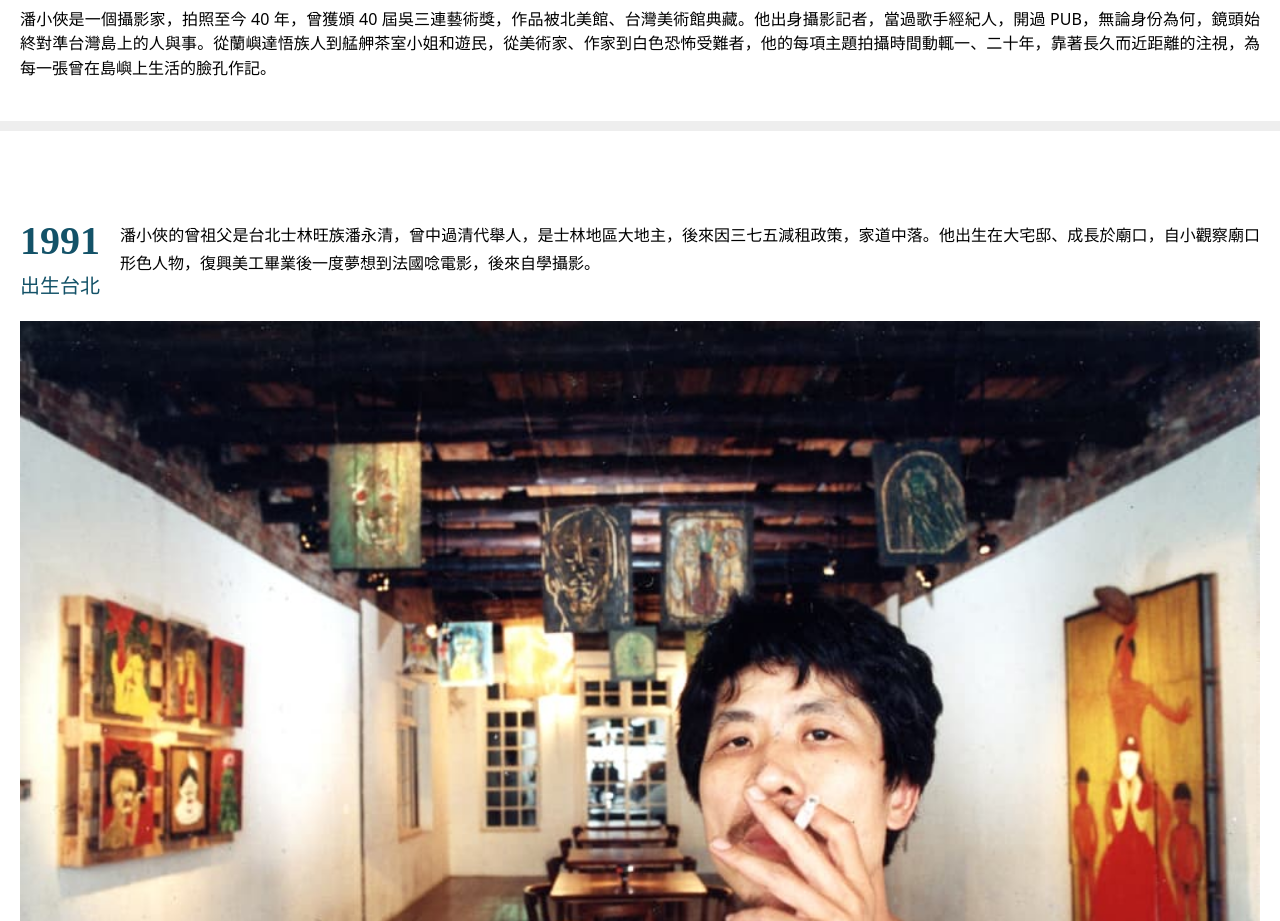
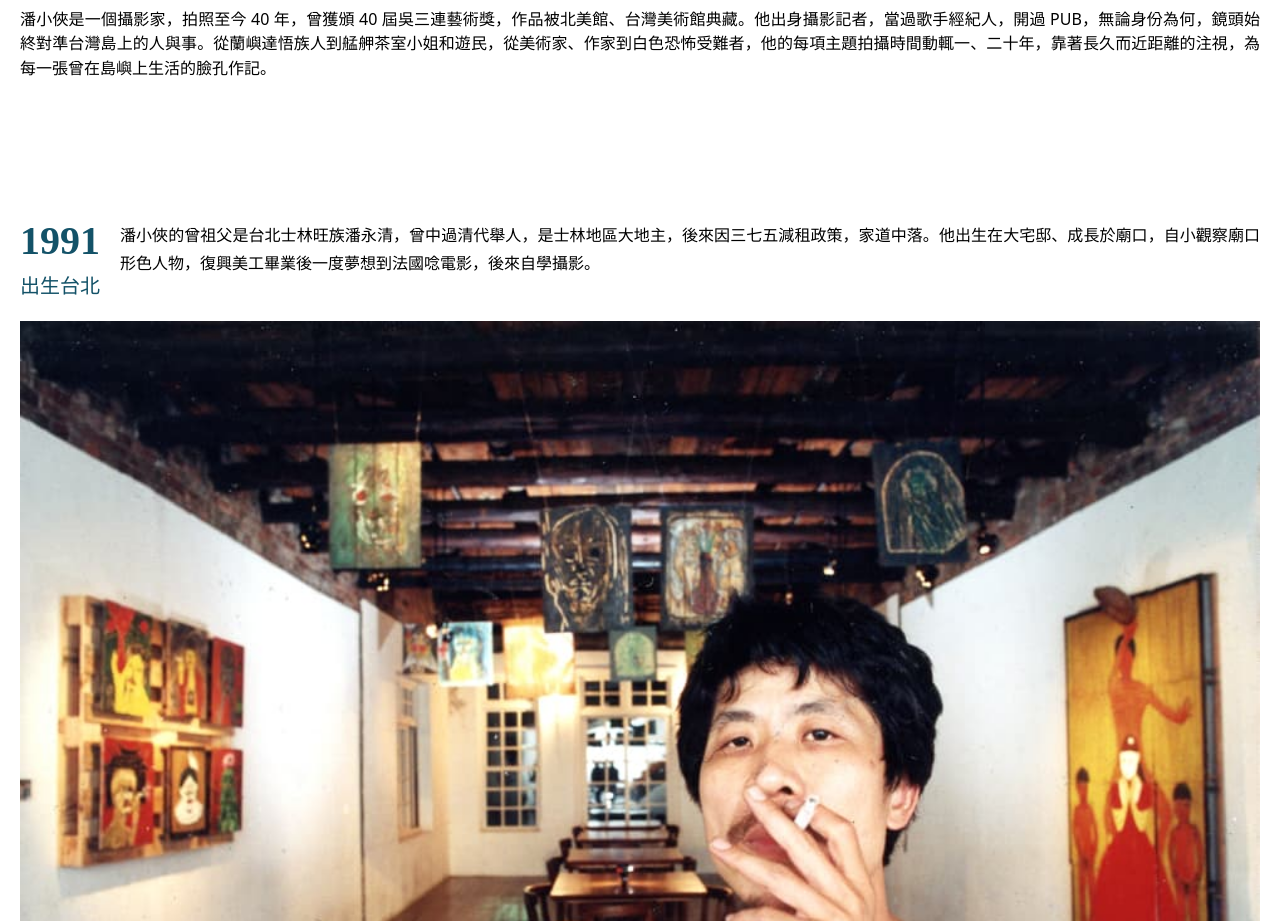
Before and after one commit to readr-media/projects, a Svelte app in the folder photographer-panhsiaohsia/: page / in a window 1280 px wide. Shown: the part 1960-2881 px from the top of the page. Built offline with nearby package versions, Linux system fonts and the light colour scheme; a web font is replaced by a local one.

Commit message:
feat(photographer-panhsiaohsia): show progress bar only when value greater than zero

```diff
--- a/photographer-panhsiaohsia/src/components/ProgressBar.svelte
+++ b/photographer-panhsiaohsia/src/components/ProgressBar.svelte
@@ -1,5 +1,5 @@
 <progress
-  class="progress-bar  {$$props.class || ''}"
+  class="progress-bar  {$$props.class || ''} {showProgressBar ? 'show' : ''}"
   value={$progress}
 >
 </progress>
@@ -14,7 +14,10 @@
 		easing: cubicOut
 	})
 
+  let showProgressBar = false
+
   $: progress.set(progressValue)
+  $: showProgressBar = $progress > 0
 </script>
 
 <style lang="scss">
@@ -23,6 +26,7 @@
     appearance: none;
     width: 100%;
     height: 10px;
+    z-index: 9999;
     &::-webkit-progress-bar {
       background-color: #eee;
     }
@@ -34,5 +38,9 @@
     }
     background-color: #eee;
     color: #135268;
+    opacity: 0;
+    &.show {
+      opacity: 1;
+    }
   }
 </style>
```
